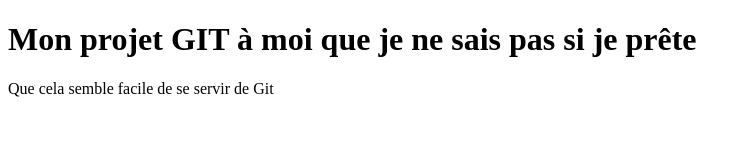
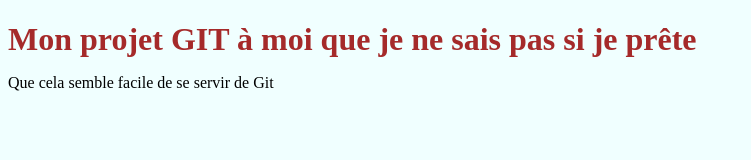
Before and after one commit to DF-develop/mon_first_git, a plain HTML site: page index.html in a window 1280 px wide. Shown: the whole page, without its empty margins (0-751 px from the left). Drawn offline with Linux system fonts and the light colour scheme.

Commit message:
Ajout du fichier CSS

```diff
--- a/index.html
+++ b/index.html
@@ -4,6 +4,7 @@
 		<meta charset="utf-8">
 		<meta name="viewport" content="width=dev">
 		<title>Mon projet Git</title>
+        <link rel="stylesheet" href="styles.css" />
 	</head>
     <body>
         <H1>Mon projet GIT à moi que je ne sais pas si je prête</H1>
--- /dev/null
+++ b/styles.css
@@ -0,0 +1,8 @@
+body {
+    background-color: azure;
+}
+
+h1 {
+    color: brown;
+    margin-bottom: 12px;
+}
```
